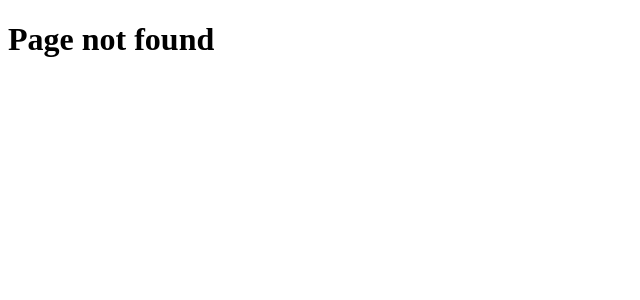
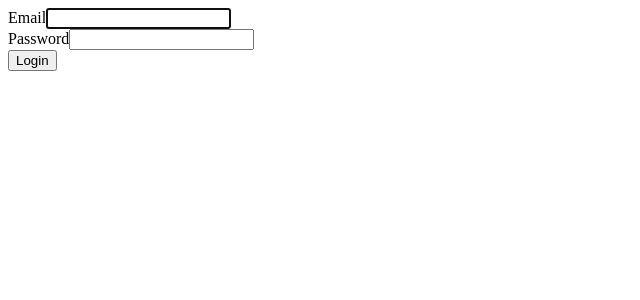
Before and after one commit to JisanMahmud/FunToLearn, a React (Create React App) app in the folder React_Folder/reacapp/: page /login in a window 1280 px wide. Before the commit this address had no page. Shown: the top 300 px of the page, without its empty margins (0-640 px from the left). Built offline with nearby package versions, Linux system fonts and the light colour scheme; the HTML template or start-up script is replaced by a standard one.

Commit message:
basi login page

```diff
--- a/React_Folder/reacapp/package.json
+++ b/React_Folder/reacapp/package.json
@@ -5,8 +5,10 @@
   "dependencies": {
     "axios": "^0.18.0",
     "react": "^16.2.0",
+    "react-bootstrap": "^0.32.1",
     "react-dom": "^16.2.0",
     "react-fetch": "0.0.9",
+    "react-router-dom": "^4.2.2",
     "react-scripts": "1.1.1"
   },
   "scripts": {
--- a/React_Folder/reacapp/src/App.js
+++ b/React_Folder/reacapp/src/App.js
@@ -2,6 +2,7 @@ import React, { Component } from 'react';
 import './App.css';
 import FetchFromLocalHost from './components/FetchFromLocalHost.js'
 import { BrowserRouter,Switch, Route, Link } from 'react-router-dom'
+import Login from './components/Login'
 
 class App extends Component {
   render() {
@@ -15,8 +16,8 @@ class App extends Component {
                     exact path="/"
                     render={()=><FetchFromLocalHost substring="home"/>} />
                   <Route
-                    path="/contact"
-                    render={()=><FetchFromLocalHost substring="Contact"/>} />
+                    path="/login"
+                    render={()=><Login/>} />
                   <Route path="/blog" children={({match}) => (
                     <li className={match ? 'active' : ''}>
                       <Link to="/blog">Blog</Link>
--- /dev/null
+++ b/React_Folder/reacapp/src/components/Login.js
@@ -0,0 +1,74 @@
+import React, { Component } from 'react';
+import { Button, FormGroup, FormControl, ControlLabel } from "react-bootstrap";
+
+class Login extends Component{
+    constructor(props){
+        super(props);
+        console.log("Login page");
+
+        this.state={
+            loggedIn:false,
+            email : "",
+            password : ""
+        };
+    }
+
+    handleSubmit= (event)=> {
+        event.preventDefault();
+        console.log(this.state.email)
+        console.log(this.state.password)
+    }
+
+    handleChangeEmail = (event) => {
+
+        console.log(event.target.value)
+        this.setState({
+          email: event.target.value
+        });
+    }
+
+    handleChangePass = (event) => {
+
+        console.log(event.target.value)
+        this.setState({
+          password: event.target.value
+        });
+    }
+
+
+    render(){
+        return(
+      <div className="Login">
+        <form onSubmit={this.handleSubmit}>
+          <FormGroup controlId="email" bsSize="large">
+            <ControlLabel>Email</ControlLabel>
+            <FormControl
+              autoFocus
+              type="email"
+              value={this.state.email}
+              onChange={this.handleChangeEmail}
+            />
+          </FormGroup>
+          <FormGroup controlId="password" bsSize="large">
+            <ControlLabel>Password</ControlLabel>
+            <FormControl
+              value={this.state.password}
+              onChange={this.handleChangePass}
+              type="password"
+            />
+          </FormGroup>
+          <Button
+            block
+            bsSize="large"
+            type="submit"
+          >
+            Login
+          </Button>
+        </form>
+      </div>
+        );
+    }
+
+}
+
+export default Login
```
Also changed, not shown: 1 other file (tests, documents, lock files or other folders).
